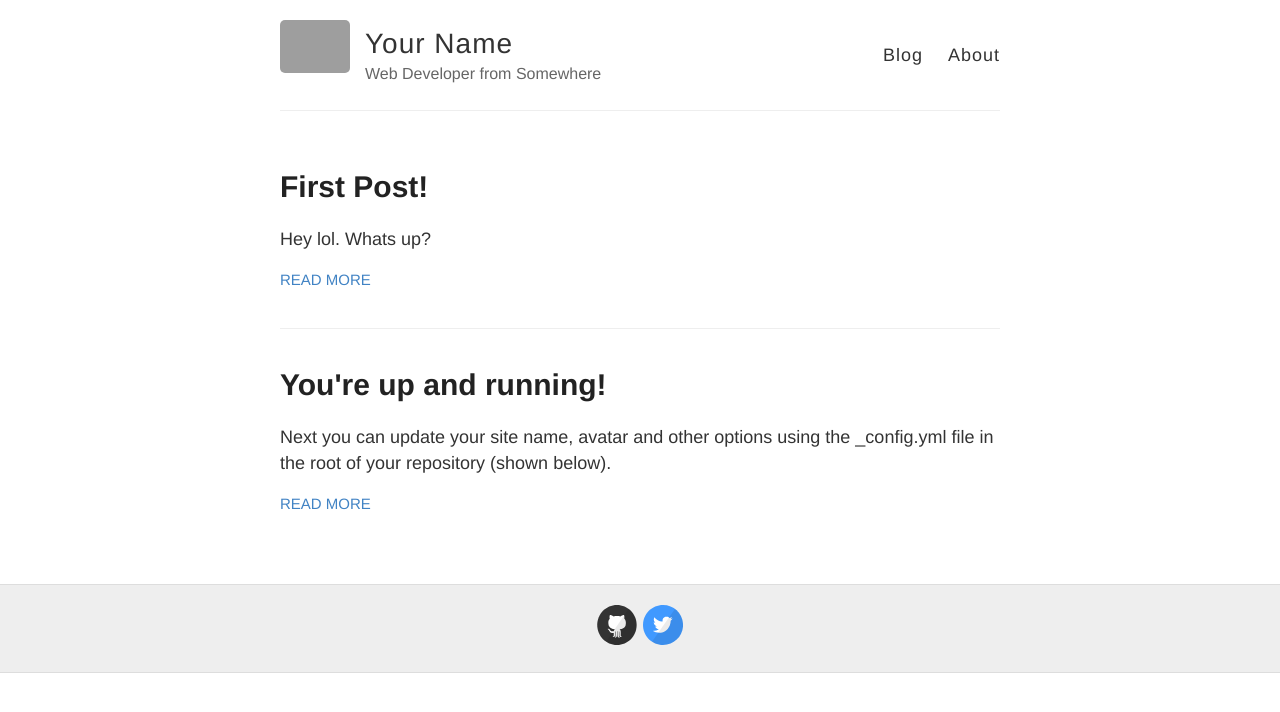
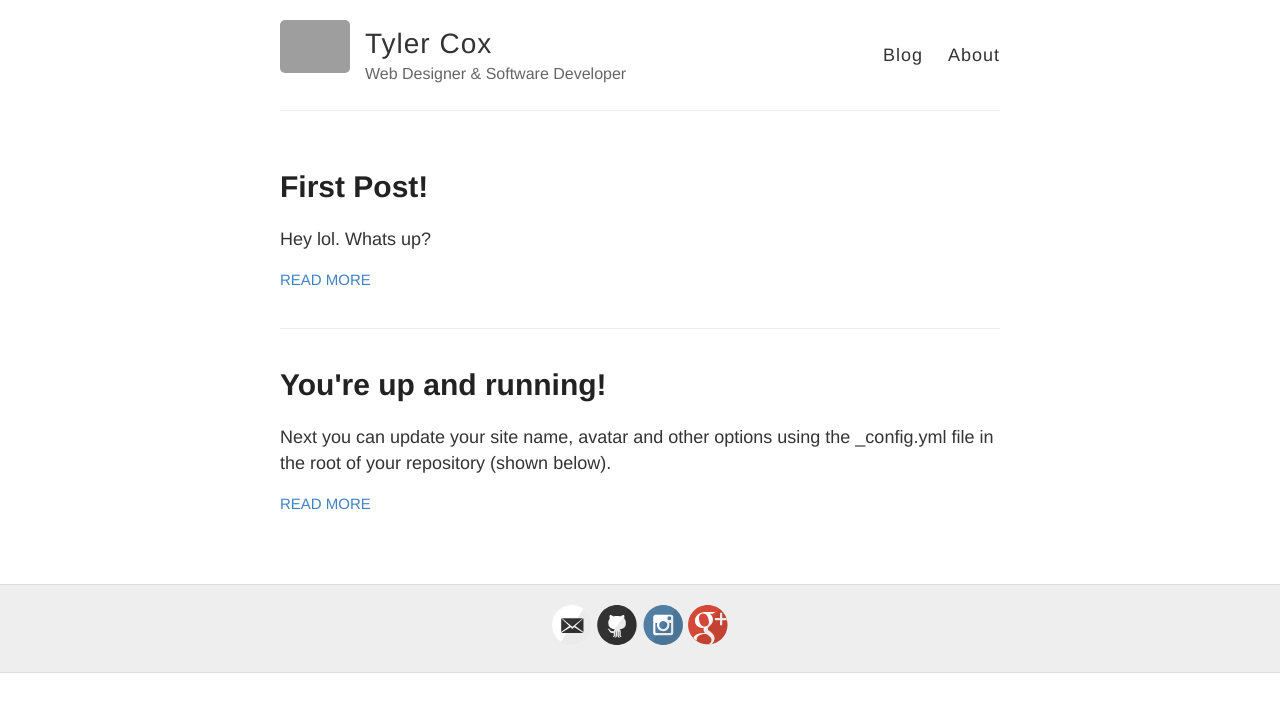
Before and after one commit to SirTyz/SirTyz.github.io, a Jekyll site: the page built from index.html, in a window 1280 px wide. Shown: the top 712 px of the page. Built offline with Jekyll 4.4.1, drawn with Linux system fonts in a browser that asks for light colours; some of the changed lines change nothing that is shown; grey boxes are pictures that could not be loaded.

Commit message:
Updated _config.yml

```diff
--- a/_config.yml
+++ b/_config.yml
@@ -3,10 +3,10 @@
 #
 
 # Name of your site (displayed in the header)
-name: Your Name
+name: Tyler Cox
 
 # Short bio or description (displayed in the header)
-description: Web Developer from Somewhere
+description: Web Designer & Software Developer
 
 # URL of your avatar or profile pic (you could use your GitHub profile pic)
 avatar: https://raw.githubusercontent.com/barryclark/jekyll-now/master/images/jekyll-logo.png
@@ -18,18 +18,18 @@ avatar: https://raw.githubusercontent.com/barryclark/jekyll-now/master/images/je
 # Includes an icon in the footer for each username you enter
 footer-links:
   dribbble:
-  email:
+  email: coxtdc@gmail.com
   facebook:
   flickr:
-  github: barryclark/jekyll-now
-  instagram:
+  github: SirTyz
+  instagram: sir_tyz
   linkedin:
   pinterest:
   rss: # just type anything here for a working RSS icon
-  twitter: jekyllrb
+  twitter:
   stackoverflow: # your stackoverflow profile, e.g. "users/50476/bart-kiers"
   youtube: # channel/<your_long_string> or user/<user-name>
-  googleplus: # anything in your profile username that comes after plus.google.com/
+  googleplus: sirtytyz # anything in your profile username that comes after plus.google.com/
 
 
 # Enter your Disqus shortname (not your username) to enable commenting on posts
@@ -41,7 +41,7 @@ google_analytics:
 
 # Your website URL (e.g. http://barryclark.github.io or http://www.barryclark.co)
 # Used for Sitemap.xml and your RSS feed
-url:
+url: http://SirTyz.github.io
 
 # If you're hosting your site at a Project repository on GitHub pages
 # (http://yourusername.github.io/repository-name)
```
